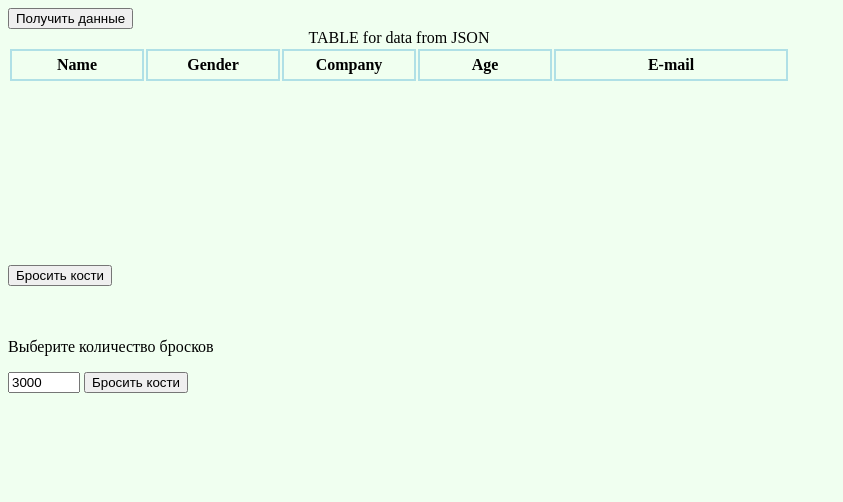
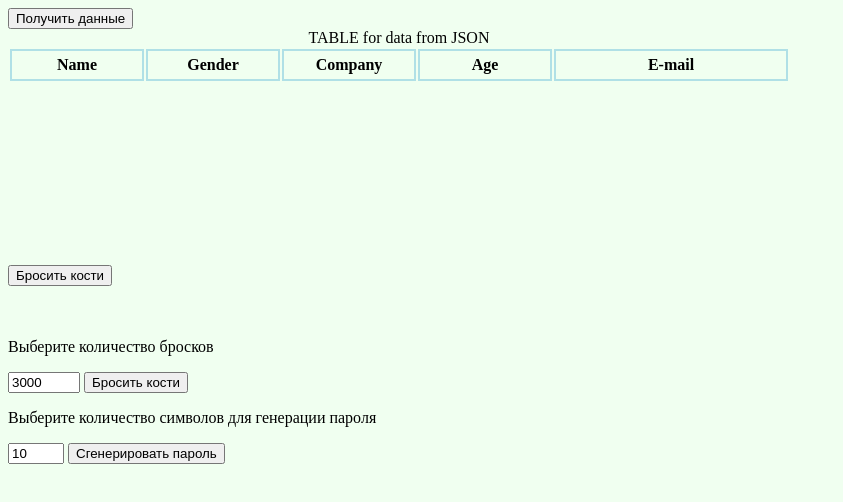
Before and after one commit to koshmaymm/03.03, a website: page index.html in a window 1280 px wide. Shown: the whole page, without its empty margins (0-843 px from the left). Drawn offline with Linux system fonts and the light colour scheme.

Commit message:
new input for generation password

```diff
--- a/index.html
+++ b/index.html
@@ -28,12 +28,20 @@
 				<p>Выберите количество бросков</p>
 				<p><input id="idNumberCast" type="number" step="200" value="3000" name="num" min="1000" max="5000">
 				<input type="button" id="bonesStatistics" value="Бросить кости"/>
-				<div id="bonesExitStatistics"></div>
 				</p>
 					<ul id="list">
 
 					</ul>
+			</form>
 
+			<form action="script.js">
+				<p>Выберите количество символов для генерации пароля</p>
+				<p><input id="inputPassword" type="number" value="10" name="inputPassword" min="10" max="25">
+				<input type="button" id="buttonPassword" value="Сгенерировать пароль"/>
+				</p>
+					<ul id="listPassword">
+
+					</ul>
 			</form>
 
 			<script src="script.js"></script>
```
